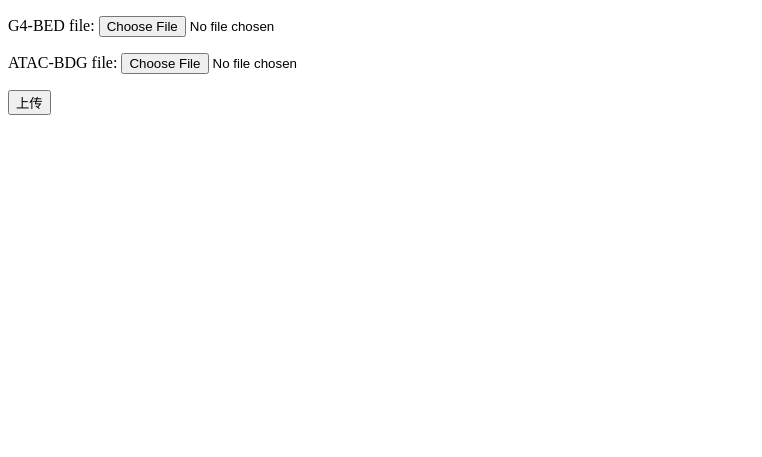
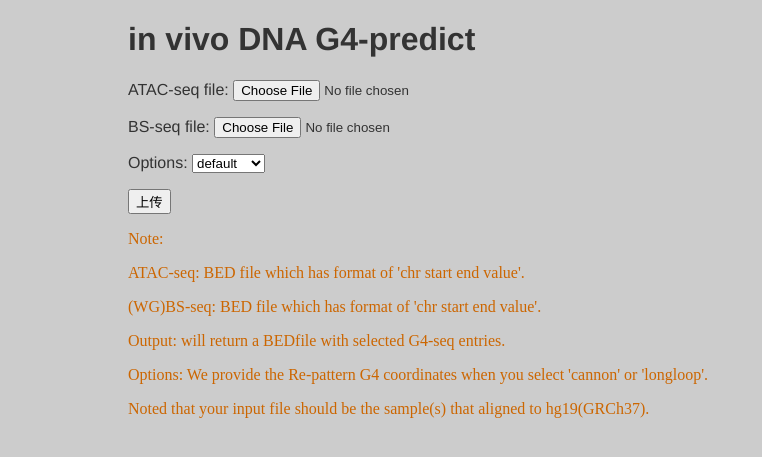
Before and after one commit to Bocabbage/HvvG4-workflow, a Django app: page /g4predict/ in a window 1280 px wide. Shown: the top 457 px of the page, without its empty margins (0-762 px from the left). Run offline with Django 3.2, Linux system fonts and the light colour scheme.

Commit message:
Update the Web App's construct.

```diff
--- a/webapp/G4site/g4predict/templates/g4predict/home.html
+++ b/webapp/G4site/g4predict/templates/g4predict/home.html
@@ -3,13 +3,36 @@
 <head>
     <meta charset="UTF-8">
     <title>G4 Predict System</title>
+    <link rel="stylesheet" href="./layout.css" media="screen" />
 </head>
 <body>
+    <h1>in vivo DNA G4-predict</h1>
     <form action="{% url 'upload'%}" enctype="multipart/form-data" method="post">
         {% csrf_token %}
-        <p>G4-BED file: <input type="file" name="g4-filename" value="" /></p>
-        <p>ATAC-BDG file: <input type="file" name="atac-filename" value="" /></p>
+
+        <div id="without_G4" class="none">
+        <p>ATAC-seq file: <input type="file" name="atac_filename" value="" /></p>
+        <p>BS-seq file: <input type="file" name="bs_filename" value="" /></p>
+        <p>Options:
+            <select name="output_option">
+                <option value = "default">default</option>
+                <option value = "cannon">cannon</option>
+                <option value = "longloop">longloop</option>
+            </select>
+        </p>
+        </div>
         <input type="submit" value="上传">
+
+        <div id="manual" class="none">
+        <p>Note:</p>
+        <p>ATAC-seq: BED file which has format of 'chr start end value'.</p>
+        <p>(WG)BS-seq: BED file which has format of 'chr start end value'.</p>
+        <p>Output: will return a BEDfile with selected G4-seq entries.</p>
+        <p>Options: We provide the Re-pattern G4 coordinates when you select 'cannon' or 'longloop'.
+        <p>Noted that your input file should be the sample(s) that aligned to hg19(GRCh37).</p>
+        </div>
+
+
     </form>
 </body>
 </html>
--- /dev/null
+++ b/webapp/G4site/g4predict/templates/g4predict/layout.css
@@ -0,0 +1,14 @@
+body {
+    font-family: "Helvetica", "Arial", serif;
+    color: #333;
+    background-color: #ccc;
+    margin: 1em 10%;
+}
+h1 {
+    color: #333;
+    background-color: transparent;
+}
+#manual {
+    font-family: "Times New Roman", "Arial", serif;
+    color: #c60;
+}
--- a/webapp/G4site/g4predict/views.py
+++ b/webapp/G4site/g4predict/views.py
@@ -46,24 +46,37 @@ def download(request, filename):
 
 @require_POST
 def upload(request):
-    g4File = request.FILES.get("g4-filename", None)
-    atacFile = request.FILES.get("atac-filename", None)
-    if not g4File or not atacFile:
+    # g4File = request.FILES.get("g4-filename", None)
+    atacFile = request.FILES.get("atac_filename", None)
+    bsFile = request.FILES.get("bs_filename", None)
+    option = request.POST.getlist("output_option")[0]
+    g4FileName = "g4seq_{}.bed".format(option)
+
+    # if not g4File or not atacFile:
+    #     return __render_home_template(request)
+    if not atacFile:
         return __render_home_template(request)
 
-    for file in [g4File, atacFile]:
+
+    for file in [bsFile, atacFile]:
         pathname = os.path.join(SAVED_FILES_DIR, file.name)
         with open(pathname, 'wb+') as dest:
             for chunk in file.chunks():
                 dest.write(chunk)
+    # atacPathname = os.path.join(SAVED_FILES_DIR, atacFile.name)
+    # with open(atacPathname, 'wb+') as dest:
+    #     for chunk in atacFile.chunks():
+    #         dest.write(chunk)
 
-    taskPrefix = g4File.name.split('.')[0] + str(random.randint(0, 5000))
+    taskPrefix = atacFile.name.split('.')[0] + str(random.randint(0, 5000))
     # -------- ComputeCodeHere -------- #
     subprocess.run([
                      "bash",
                      WORKFLOW_SH,
-                     os.path.join(SAVED_FILES_DIR, g4File.name),
+                     # os.path.join(SAVED_FILES_DIR, g4File.name),
+                     os.path.join(SAVED_FILES_DIR, g4FileName),
                      os.path.join(SAVED_FILES_DIR, atacFile.name),
+                     os.path.join(SAVED_FILES_DIR, bsFile.name),
                      taskPrefix,
                      UTILS_DIR,
                      TRANSFORM_DIR,
```
